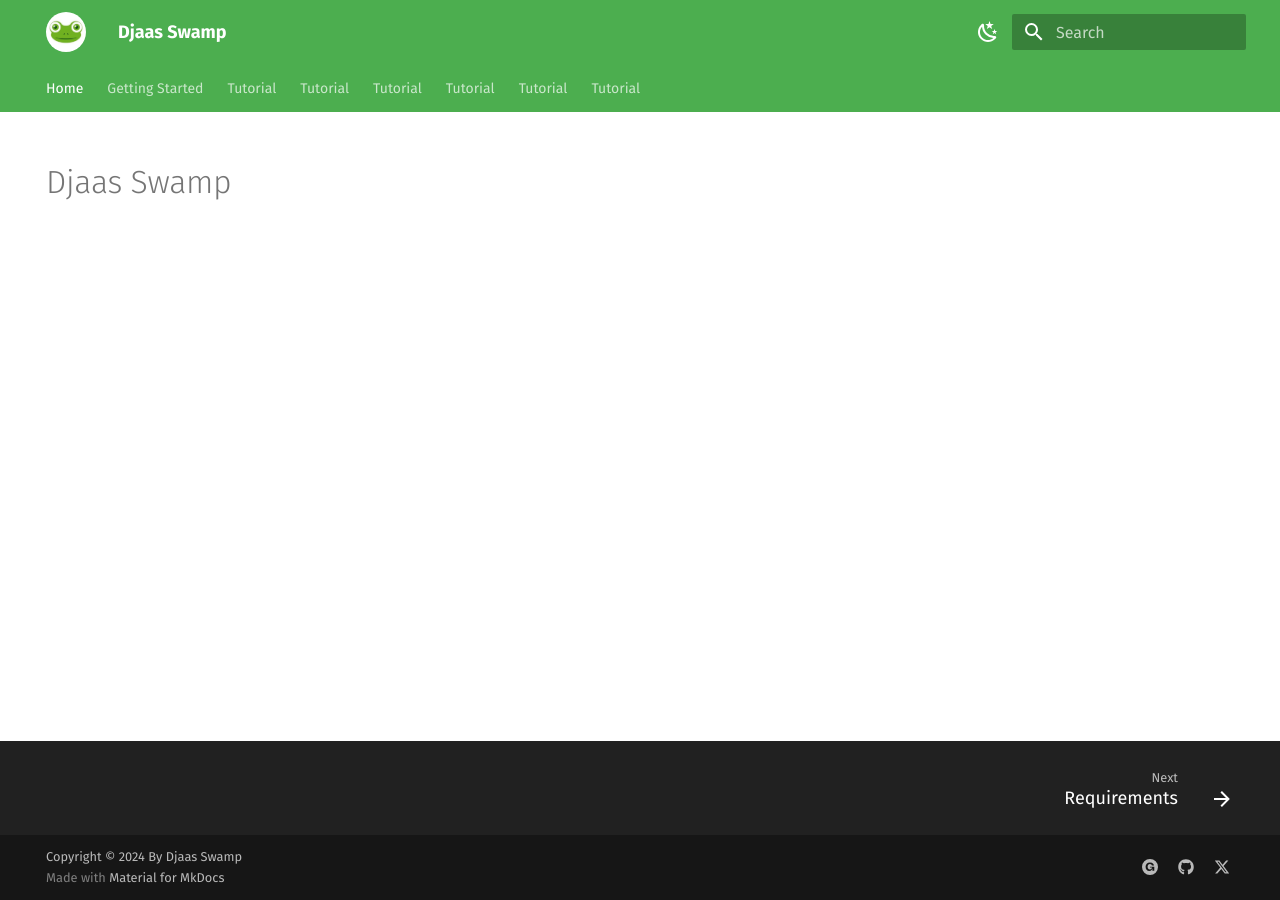
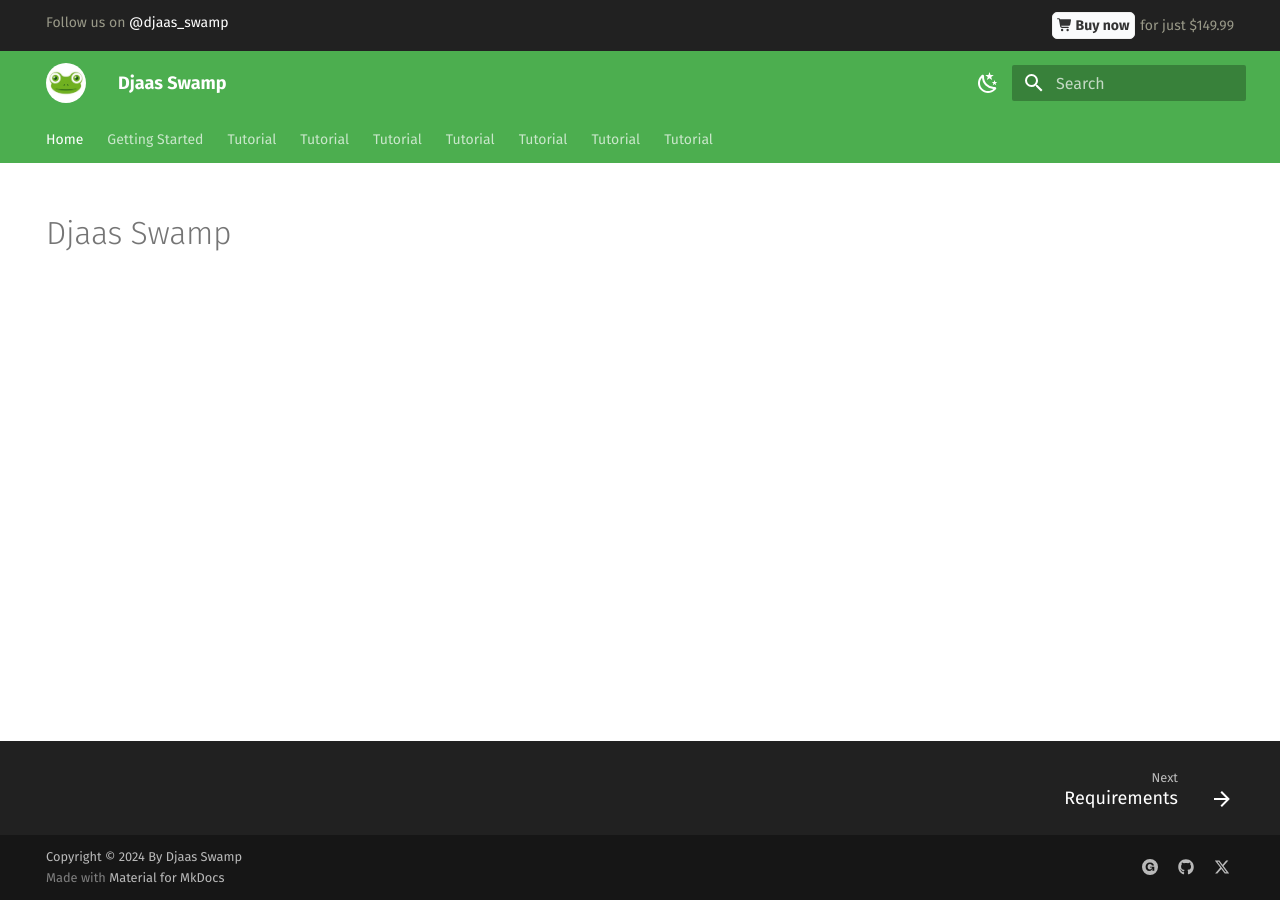
Before and after one commit to djaas-studio/mkdocs-material-base, an MkDocs documentation site: the page built from docs/index.md, in a window 1280 px wide. Built offline with MkDocs 1.6.1 and Material for MkDocs 9.7.7, drawn with Linux system fonts in a browser that asks for light colours.

Commit message:
Add annoucement bar at the top

```diff
--- a/docs/stylesheets/extra.css
+++ b/docs/stylesheets/extra.css
@@ -4,3 +4,29 @@
   height: 40px !important;
   border-radius: 100%;
 }
+
+.announcement-wrapper {
+  display: flex;
+  justify-content: space-between;
+  color: #998;
+}
+
+.announcement-item a {
+  color: white;
+}
+
+.announcement-item .btn {
+  display: inline-block;
+  line-height: 1.8;
+  padding: 0 4px;
+  margin: 0 2px;
+  background-color: #fafbfc;
+  border: 1px solid #efefef;
+  color: #333;
+  font-weight: 600;
+  border-radius: 5px;
+}
+
+.announcement-item .btn:hover {
+  color: #000;
+}
--- a/mkdocs.yml
+++ b/mkdocs.yml
@@ -16,6 +16,7 @@ nav:
   - About: coming-soon.md
   - FAQ: coming-soon.md
   - Release Notes: coming-soon.md
+  - All Our Products: coming-soon.md
 theme:
   name: material
   language: en
--- /dev/null
+++ b/overrides/main.html
@@ -0,0 +1,16 @@
+{% extends "base.html" %}
+
+{% block announce %}
+  <div class="announcement-wrapper">
+    <div class="announcement-item">
+      Follow us on <a href="https://x.com/djaas_swamp">@djaas_swamp</a>
+    </div>
+    <div class="announcement-item">
+      <a href="#" class="btn btn--sm btn--gray">
+        <span class="twemoji">
+          {% include ".icons/fontawesome/solid/cart-shopping.svg" %}
+        </span>
+        Buy now</a> for just $149.99
+    </div>
+  </div>
+{% endblock %}
```
